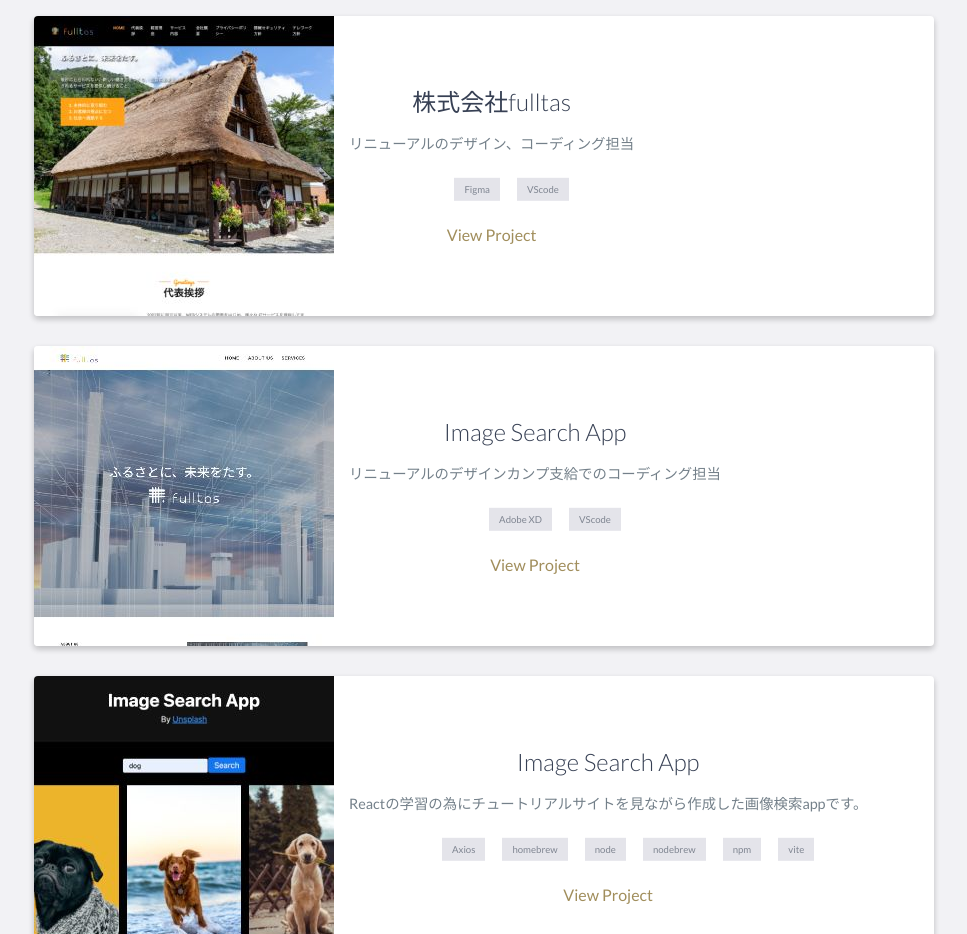
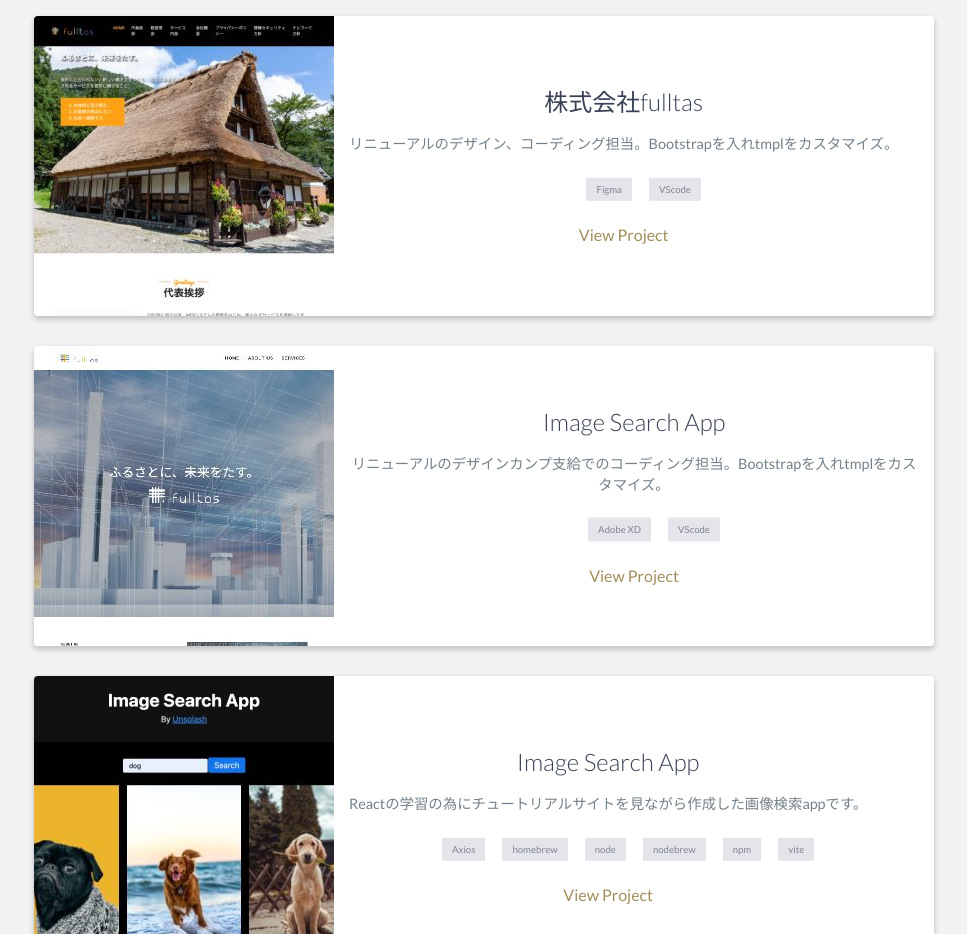
Before and after one commit to angeistory/portfolio, a website: page index.html in a window 1280 px wide. Shown: the part 3340-4274 px from the top of the page, without its empty margins (156-1123 px from the left). Drawn offline with nearby package versions, Linux system fonts and the light colour scheme.

Commit message:
fulltasサイト説明文追記

```diff
--- a/index.html
+++ b/index.html
@@ -222,7 +222,7 @@
 					<div class="project-info">
 						<h3>株式会社fulltas</h3>
 						<p>
-							リニューアルのデザイン、コーディング担当
+							リニューアルのデザイン、コーディング担当。Bootstrapを入れtmplをカスタマイズ。
 						</p>
 						<ul class="tool">
 							<li>Figma</li>
@@ -242,7 +242,7 @@
 					<div class="project-info">
 						<h3>Image Search App</h3>
 						<p>
-							リニューアルのデザインカンプ支給でのコーディング担当
+							リニューアルのデザインカンプ支給でのコーディング担当。Bootstrapを入れtmplをカスタマイズ。
 						</p>
 						<ul class="tool">
 							<li>Adobe XD</li>
```
